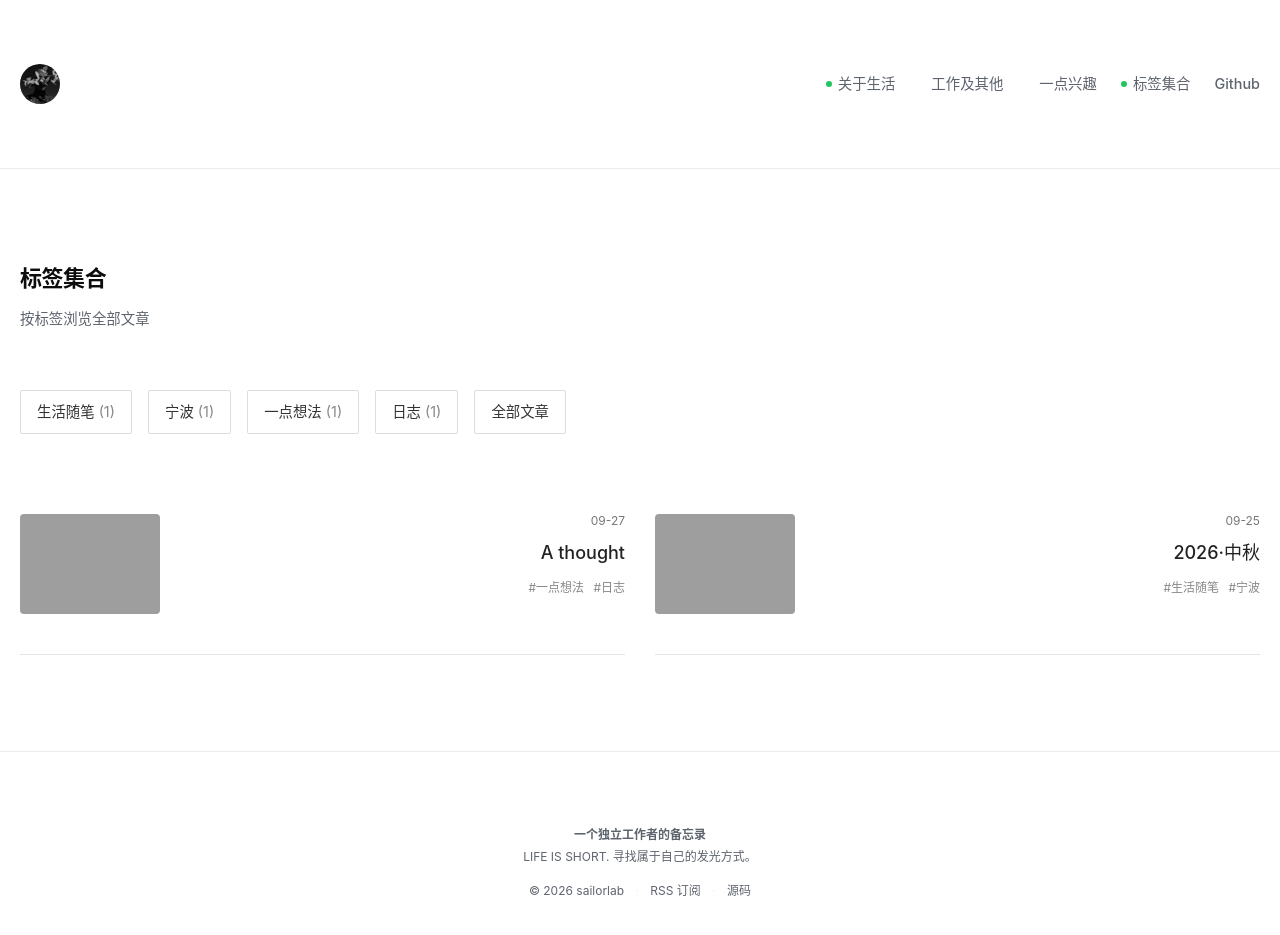
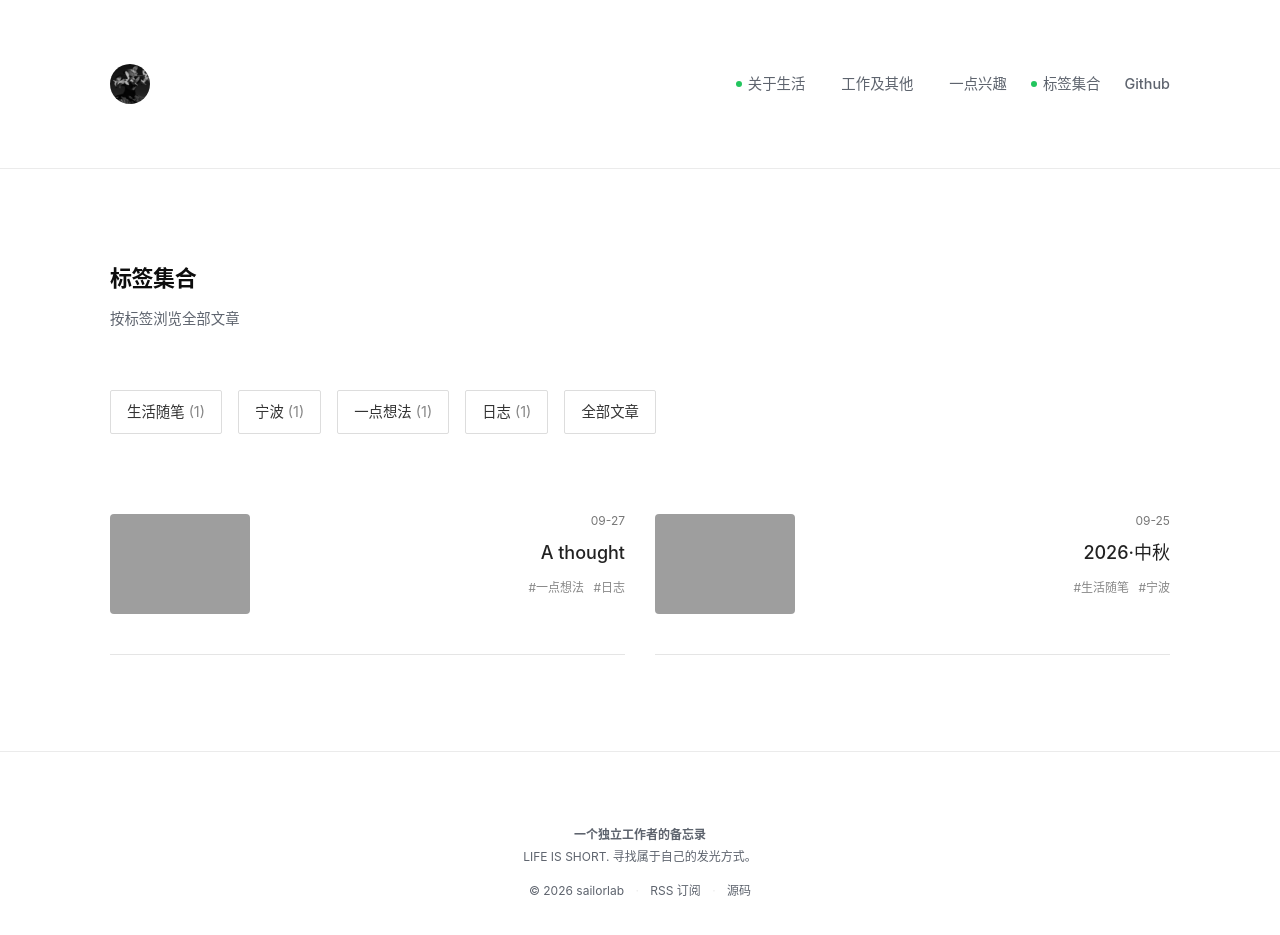
Before and after one commit to sailorlab/blog, a Jekyll site: the page built from tags.html, in a window 1280 px wide and 973 px high. Shown: the top 935 px of the window. Built offline with Jekyll 4.4.1, drawn with Linux system fonts in a browser that asks for light colours; grey boxes are pictures that could not be loaded.

Commit message:
Update tags.html

```diff
--- a/tags.html
+++ b/tags.html
@@ -4,7 +4,7 @@ layout: default
 <style>
 /* 沿用和首页统一的容器排版 */
 .container {
-max-width: 1440px;
+max-width: 1100px;
 margin: 0 auto;
 padding: 0 20px;
 width: 100%;
```
